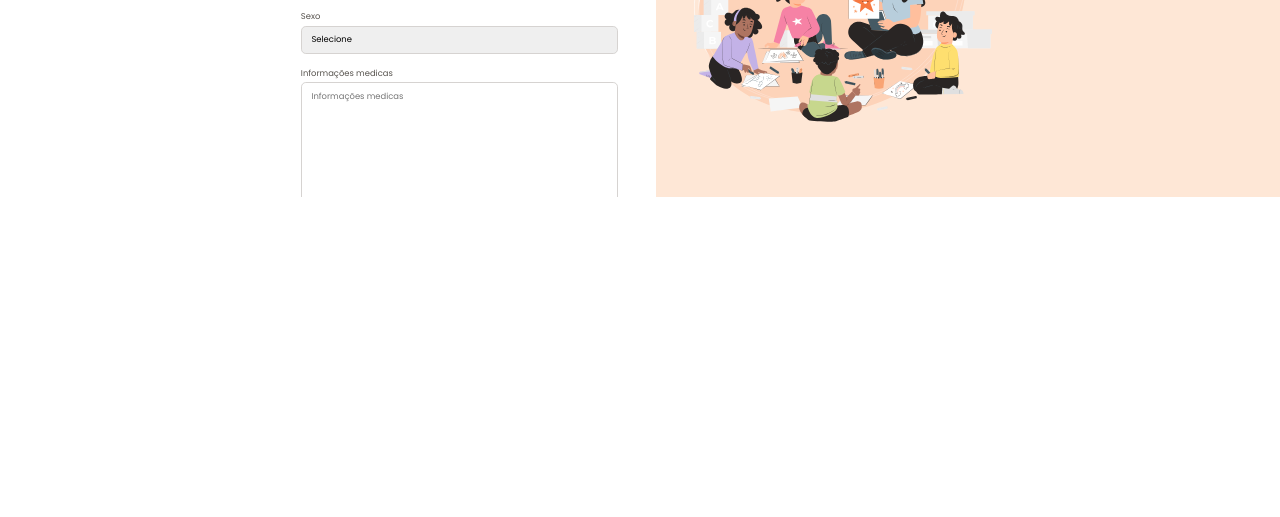
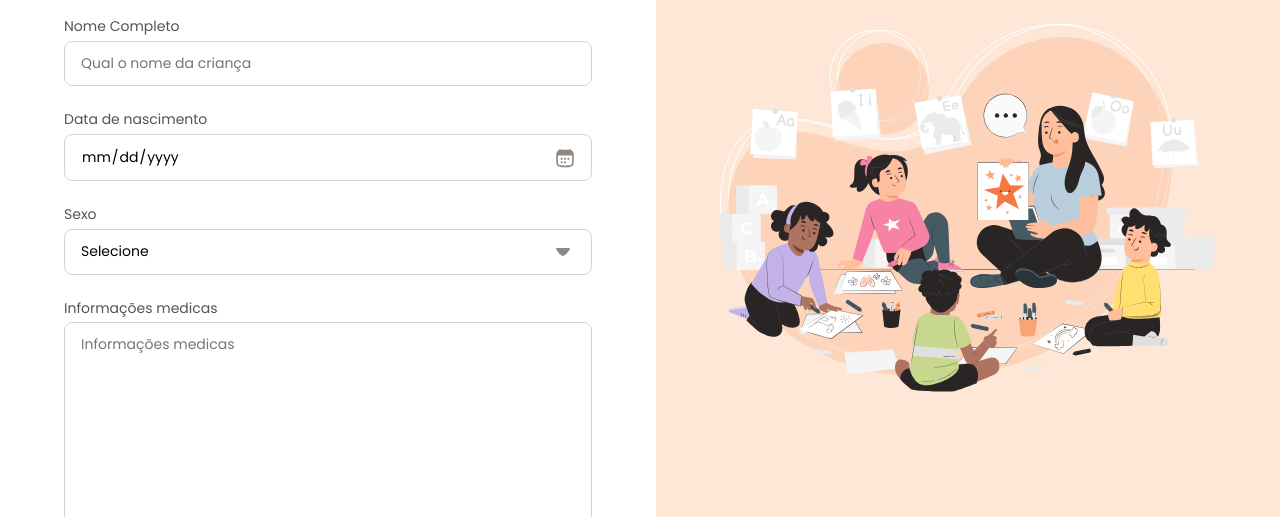
Before and after one commit to ferpegoraro/projeto-form, a plain HTML site: page index.html in a window 1280 px wide. Shown: the part 283-800 px from the top of the page. Drawn offline with Linux system fonts and the light colour scheme.

Commit message:
adicionando as imagens no diratamente pelo css

```diff
--- a/styles/fields/index.css
+++ b/styles/fields/index.css
@@ -22,6 +22,36 @@ input:focus,
 select:focus,
 textarea:focus{
     outline: 0.25rem solid var(--surface-secondary);
-    border: .125rem solid var(--stroke-highlight)
+    border: .125rem solid var(--stroke-highlight);
+    outline-offset: .1px;
 
 }
+
+input[type="date"]{
+    position: relative;
+    &::-webkit-calendar-picker-indicator{
+        opacity: 0;
+    }
+
+    &::before{
+        content:"";
+        position: absolute;
+        background: url(../../assets/icons/calendar-03.svg);
+        background-size: contain;
+        background-position: center;
+        background-repeat: no-repeat;
+        right: 1rem;
+        width: 1.25rem;
+        height: 1.25rem;
+
+        top: 50%;
+        transform: translateY(-50%);
+    }
+
+
+
+}
+
+select{
+    background: url(../../assets/icons/arrow-down-01.svg) no-repeat calc(100% - 1rem);
+}
--- a/styles/global.css
+++ b/styles/global.css
@@ -23,7 +23,7 @@
     --stroke-highlight:#F3541C;
     --semantic-error:#DC2626;
 
-    zoom: 60%;
+
 }
 
 body{
--- a/styles/index.css
+++ b/styles/index.css
@@ -1,3 +1,4 @@
 @import url(global.css);
 @import url(layout.css);
 @import url(form.css);
+@import url(fields/index.css);
```
